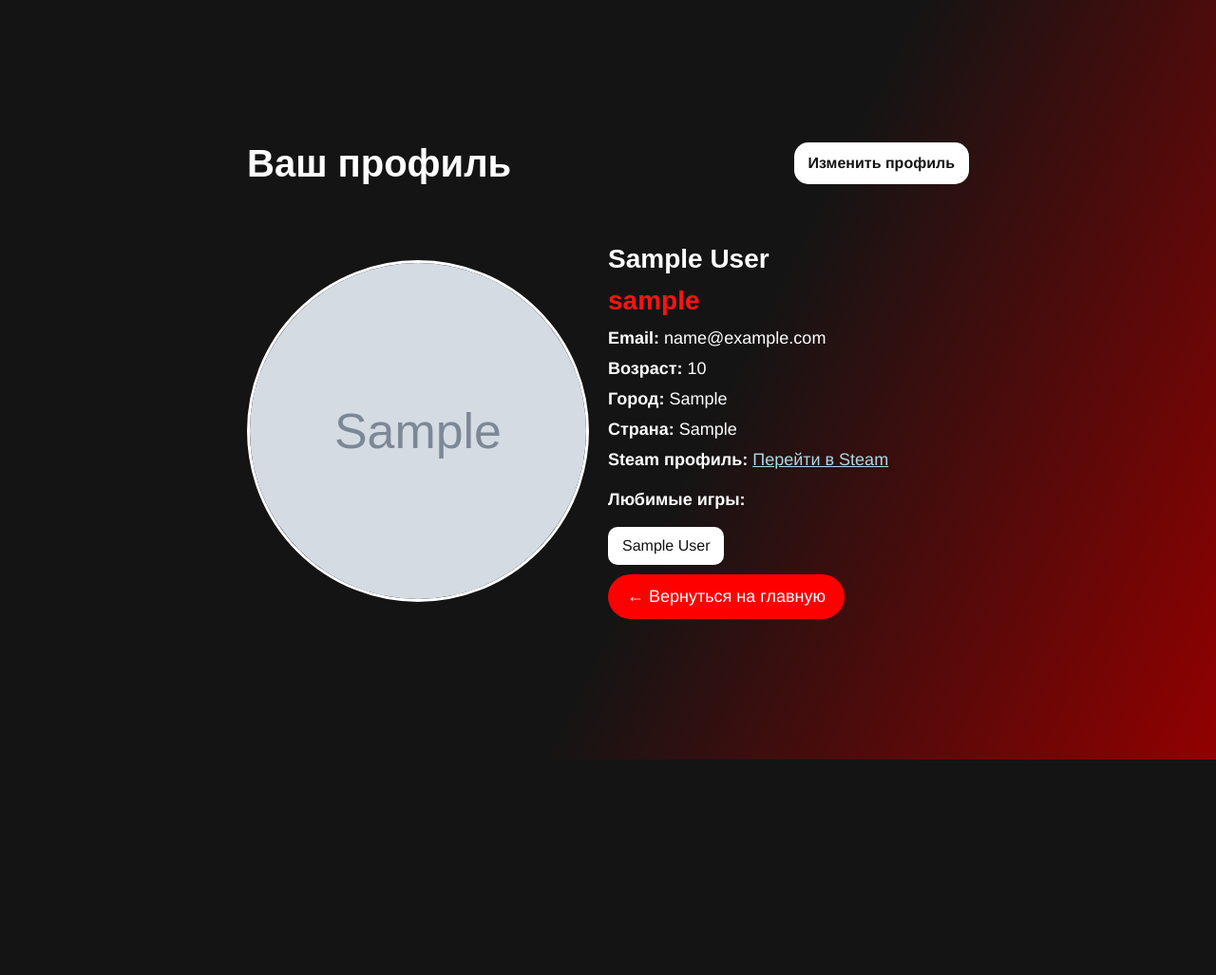
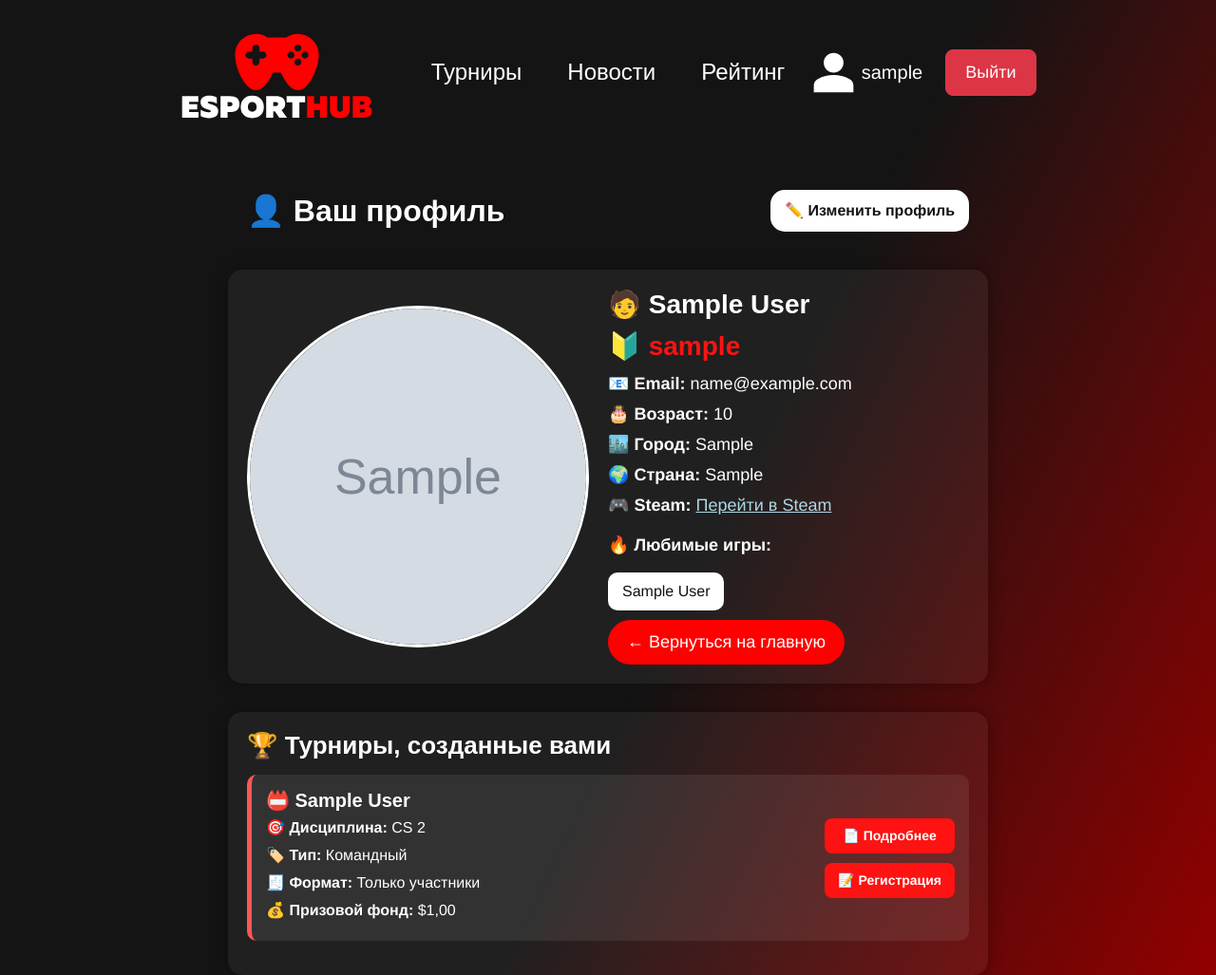
Before and after one commit to k1lst1x/ESPORTSHUB, a Django app: page /users/profile/ in a window 1280 px wide. Shown: the whole page at 95% size. Before the commit the page ends 800 px from the top, so only its background shows below. Run offline with Django 4.2, Linux system fonts and the light colour scheme; a user stored in the database is signed in; tables that the repository leaves empty hold one stand-in row (values such as "Sample post"); grey boxes marked "Sample" are stand-in pictures; some web fonts are replaced.

Commit message:
fixed the landing page and updated the profile

```diff
--- a/static/css/styles.css
+++ b/static/css/styles.css
@@ -43,7 +43,7 @@ body {
     z-index: 100;
     display: flex;
     justify-content: center;
-    padding: 21px 260px;
+    padding: 21px 110px;
 }
 
 /* Ensures content stays centered */
@@ -128,11 +128,11 @@ body {
 }
 
 .left-ellipse {
-    left: -47%;
+    left: -52%;
 }
 
 .right-ellipse {
-    right: -47%;
+    right: -52%;
 }
 
 /* HERO CONTENT */
@@ -141,7 +141,7 @@ body {
     display: flex;
     justify-content: space-between;
     align-items: center;
-    width: 63%;
+    width: 75%;
     z-index: 2;
     padding-top: 30px;
 }
@@ -182,7 +182,7 @@ body {
 /* NEWS SECTION */
 .news {
     background: linear-gradient(203.89deg, rgba(255, 0, 0, 0.4) 0%, rgba(255, 255, 255, 0.4) 84.65%);
-    padding: 30px;
+    padding: 25px;
     border-radius: 12px;
     width: 320px;
     text-align: left;
@@ -191,9 +191,13 @@ body {
 .news h3 {
     color: white;
     margin-bottom: 15px;
-    font-size: 22px;
+    font-size: 30px;
     font-weight: 900;
     font-family: 'Muller', sans-serif;
+}
+
+.news h5 {
+    font-size: 15px;
 }
 
 .user {
@@ -422,7 +426,7 @@ body {
     padding: 15px 30px;
     font-size: 18px;
     cursor: pointer;
-    border-radius: 5px;
+    border-radius: 30px;
     font-weight: bold;
 }
 
@@ -440,7 +444,6 @@ body {
 }
 
 .news-item {
-    padding: 10px 0;
     border-bottom: 1px solid red; /* Белая линия снизу */
 }
 
--- a/templates/base_tournaments.html
+++ b/templates/base_tournaments.html
@@ -46,7 +46,7 @@
             z-index: 100;
             display: flex;
             justify-content: center;
-            padding: 21px 260px;
+            padding: 21px 110px;
         }
 
         /* Ensures content stays centered */
--- a/templates/profile.html
+++ b/templates/profile.html
@@ -25,10 +25,12 @@
         max-width: 100%;
         padding: 20px;
         margin-bottom: 20px;
+        padding-top: 200px;
     }
 
     .profile-header h1 {
         margin: 0;
+        font-size: 32px;
     }
 
     .edit-profile-btn {
@@ -55,6 +57,9 @@
         display: flex;
         align-items: center;
         text-align: left;
+        background-color: rgba(255,255,255,0.05);
+        border-radius: 15px;
+        box-shadow: 0 0 15px rgba(0,0,0,0.3);
     }
 
     .profile-img-container {
@@ -121,20 +126,43 @@
         margin-right: 5px;
     }
 
+    .tournaments-wrapper {
+        max-width: 800px;
+        width: 100%;
+        padding: 20px;
+        background-color: rgba(255,255,255,0.05);
+        border-radius: 15px;
+        margin-top: 30px;
+        box-shadow: 0 0 15px rgba(0,0,0,0.3);
+    }
+
+    .tournaments-wrapper h2 {
+        font-size: 26px;
+        margin-bottom: 15px;
+    }
+
+    .tournament-card {
+        background: rgba(255,255,255,0.08);
+        padding: 15px;
+        margin-bottom: 10px;
+        border-radius: 10px;
+        border-left: 5px solid #FF5656;
+    }
+
+    .tournament-card h3 {
+        margin: 0 0 5px 0;
+        font-size: 20px;
+    }
+
+    .tournament-card p {
+        margin: 5px 0;
+    }
+
     @media (max-width: 720px) {
-        .profile-container {
+        .profile-container, .tournaments-wrapper {
             flex-direction: column;
             text-align: center;
         }
-
-        .profile-header {
-            flex-direction: column;
-            text-align: center;
-		}
-
-		.edit-profile-btn {
-			margin-top: 10px;
-		}
 
         .profile-img {
             width: 180px;
@@ -145,12 +173,52 @@
             padding-left: 0;
             margin-top: 15px;
         }
+
+        .profile-header {
+            flex-direction: column;
+            text-align: center;
+        }
+
+        .edit-profile-btn {
+            margin-top: 10px;
+        }
+    }
+    .btn-action {
+        background-color: #FF1212;
+        color: white;
+        padding: 8px 14px;
+        border-radius: 8px;
+        text-decoration: none;
+        font-weight: bold;
+        font-size: 14px;
+        text-align: center;
+        transition: background-color 0.3s;
+    }
+
+    .btn-action:hover {
+        background-color: #ff4343;
+    }
+
+    @media (max-width: 720px) {
+        .tournament-card {
+            flex-direction: column;
+            align-items: flex-start;
+        }
+
+        .tournament-actions {
+            flex-direction: row;
+            justify-content: space-around;
+            width: 100%;
+            margin-top: 10px;
+        }
     }
 </style>
 
+{% include 'header.html' %}
+
 <div class="profile-header">
-    <h1>Ваш профиль</h1>
-    <a href="#" class="edit-profile-btn">Изменить профиль</a>
+    <h1>👤 Ваш профиль</h1>
+    <a href="#" class="edit-profile-btn">✏️ Изменить профиль</a>
 </div>
 
 <div class="profile-container">
@@ -163,19 +231,19 @@
     </div>
 
     <div class="profile-info">
-        <h1>{{ user.first_name }} {{ user.last_name }}</h1>
-        <h1>{{ user.username }}</h1>
-        <p><strong>Email:</strong> {{ user.email }}</p>
-        {% if user.age %}<p><strong>Возраст:</strong> {{ user.age }}</p>{% endif %}
-        {% if user.city %}<p><strong>Город:</strong> {{ user.city }}</p>{% endif %}
-        {% if user.country %}<p><strong>Страна:</strong> {{ user.country }}</p>{% endif %}
+        <h1>🧑 {{ user.first_name }} {{ user.last_name }}</h1>
+        <h1>🔰 {{ user.username }}</h1>
+        <p>📧 <strong>Email:</strong> {{ user.email }}</p>
+        {% if user.age %}<p>🎂 <strong>Возраст:</strong> {{ user.age }}</p>{% endif %}
+        {% if user.city %}<p>🏙️ <strong>Город:</strong> {{ user.city }}</p>{% endif %}
+        {% if user.country %}<p>🌍 <strong>Страна:</strong> {{ user.country }}</p>{% endif %}
         {% if user.steam_profile %}
-            <p><strong>Steam профиль:</strong> <a href="{{ user.steam_profile }}" target="_blank" style="color: lightblue;">Перейти в Steam</a></p>
+            <p>🎮 <strong>Steam:</strong> <a href="{{ user.steam_profile }}" target="_blank" style="color: lightblue;">Перейти в Steam</a></p>
         {% endif %}
 
         {% if user.favorite_games.all %}
         <div class="favorite-games">
-            <p><strong>Любимые игры:</strong></p>
+            <p>🔥 <strong>Любимые игры:</strong></p>
             {% for game in user.favorite_games.all %}
                 <span class="game-tag">{{ game.name }}</span>
             {% endfor %}
@@ -187,4 +255,30 @@
         </div>
     </div>
 </div>
+
+<div class="tournaments-wrapper">
+    <h2>🏆 Турниры, созданные вами</h2>
+    {% if tournaments %}
+        <ul style="list-style: none; padding: 0;">
+            {% for t in tournaments %}
+                <li class="tournament-card" style="display: flex; justify-content: space-between; align-items: center;">
+                    <div>
+                        <h3>📛 {{ t.name }}</h3>
+                        <p>🎯 <strong>Дисциплина:</strong> {{ t.get_discipline_display }}</p>
+                        <p>🏷️ <strong>Тип:</strong> {{ t.get_type_display }}</p>
+                        <p>🧾 <strong>Формат:</strong> {{ t.get_format_display }}</p>
+                        <p>💰 <strong>Призовой фонд:</strong> ${{ t.prize_pool }}</p>
+                    </div>
+                    <div class="tournament-actions" style="display: flex; flex-direction: column; gap: 10px;">
+                        <a href="{% url 'tournament_detail' t.pk %}" class="btn-action">📄 Подробнее</a>
+                        <a href="{% url 'create_team' %}" class="btn-action">📝 Регистрация</a>
+                    </div>
+                </li>
+            {% endfor %}
+        </ul>
+    {% else %}
+        <p>😔 Вы пока не создавали турниры.</p>
+    {% endif %}
+</div>
+
 {% endblock %}
--- a/users/views.py
+++ b/users/views.py
@@ -40,14 +40,20 @@ class Register(View):
         }
         return render(request, self.template_name, context)
 
+
 class ProfileView(View):
     template_name = 'profile.html'
 
     def get(self, request):
-        return render(request, self.template_name, {'user': request.user})
+        user = request.user
+        tournaments = Tournament.objects.filter(creator=user)
+        return render(request, self.template_name, {
+            'user': user,
+            'tournaments': tournaments
+        })
 
 def home(request):
-    latest_news = News.objects.order_by('-created_at')[:3]
+    latest_news = News.objects.order_by('-created_at')[:2]
     highlighted_news = News.objects.order_by('-created_at')[:2]
 
     return render(request, 'home.html', {
```
Also changed, not shown: templates/home.html (+40 -28 lines).
